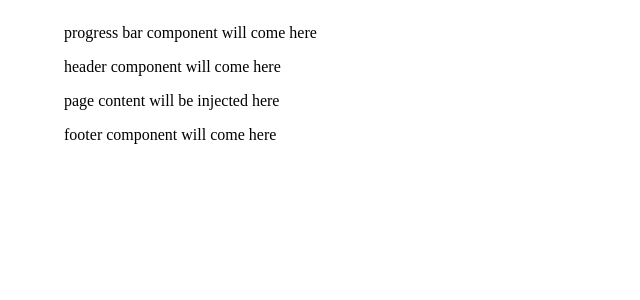
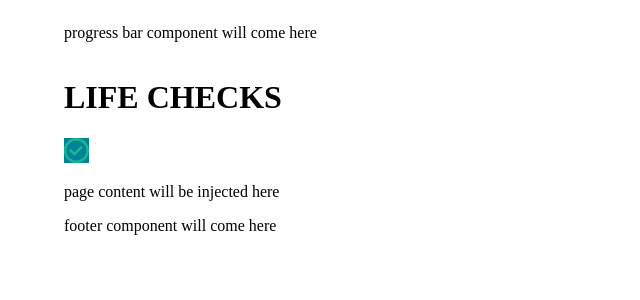
Before and after one commit to oscarcao/the-checks, a React (Create React App) app: page / in a window 1280 px wide. Shown: the top 300 px of the page, without its empty margins (0-640 px from the left). Built offline with nearby package versions, Linux system fonts and the light colour scheme.

Commit message:
Update code to display header

```diff
--- a/src/Containers/PageLayout.js
+++ b/src/Containers/PageLayout.js
@@ -1,4 +1,5 @@
 import React, { Component } from 'react';
+import AppHeader from '../Components/AppHeader';
 
 
 export default class PageLayout extends Component {
@@ -9,7 +10,7 @@ export default class PageLayout extends Component {
                     <p>progress bar component will come here</p>
                 </div>
                 <header>
-                    <p>header component will come here</p>
+                    <AppHeader></AppHeader>
                 </header>
                 <main>
                     <p>page content will be injected here</p>
--- a/src/styles/scss/main.scss
+++ b/src/styles/scss/main.scss
@@ -3,6 +3,7 @@
 @import '_au-layout.scss';
 @import '_au-variables.scss';
 @import '_dhslider.scss';
+@import '_au-header.scss';
 
 .page-content {
     .container {
```
